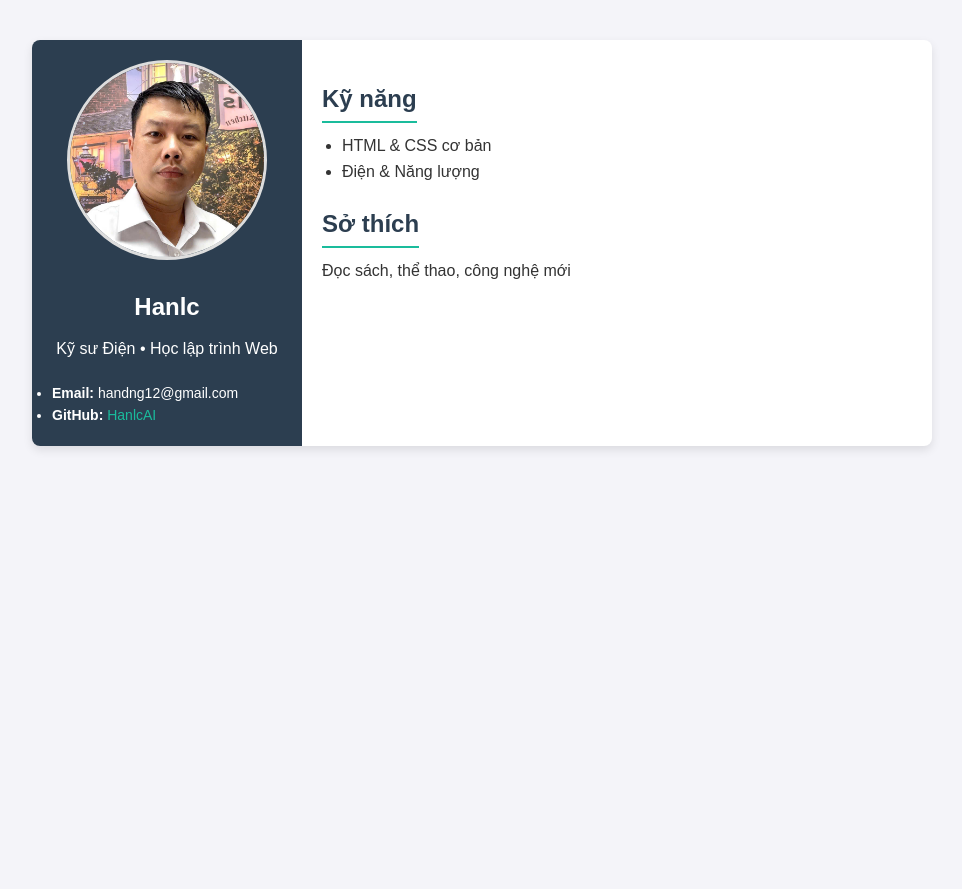
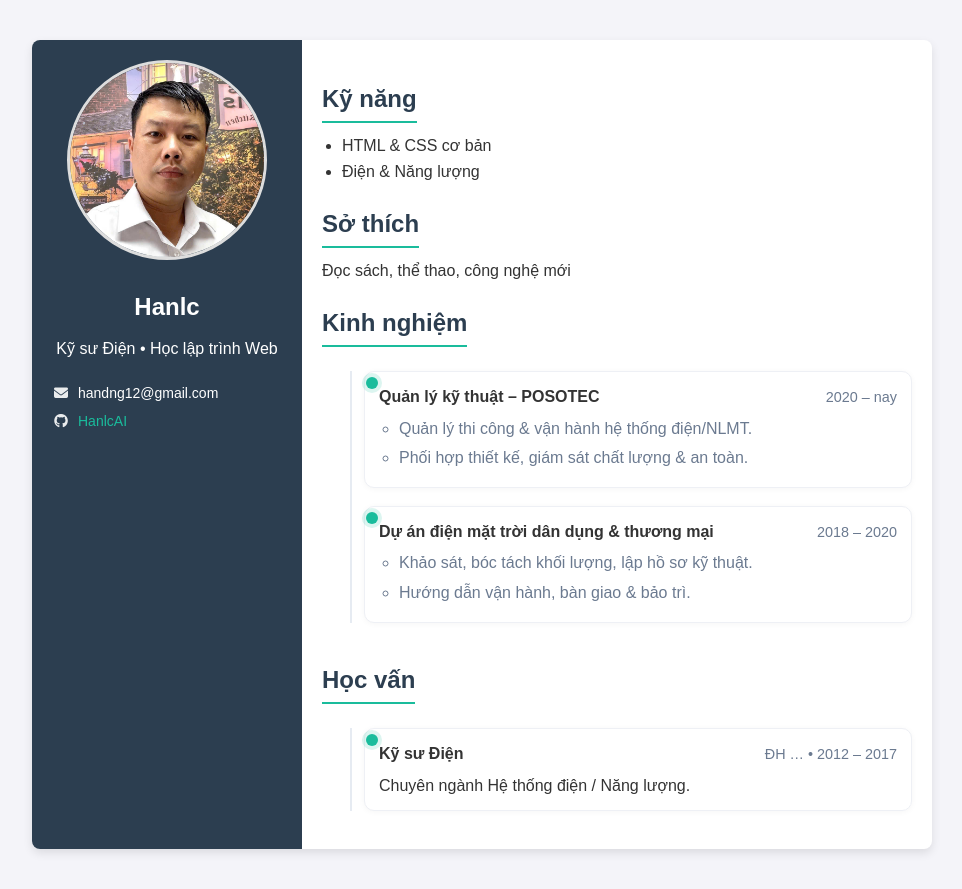
Before and after one commit to HanlcAI/web-journey, a plain HTML site: page week-01/index.html in a window 1280 px wide. Shown: the whole page, without its empty margins (158-1120 px from the left). Before the commit the page ends 800 px from the top, so only its background shows below. Drawn offline with Linux system fonts and the light colour scheme.

Commit message:
Add Experience & Education timelines + icons

```diff
--- a/week-01/index.html
+++ b/week-01/index.html
@@ -1,25 +1,35 @@
 <!DOCTYPE html>
 <html lang="vi">
 <head>
-  <meta charset="UTF-8">
-  <meta name="viewport" content="width=device-width, initial-scale=1.0">
+  <meta charset="UTF-8" />
+  <meta name="viewport" content="width=device-width, initial-scale=1.0"/>
   <title>CV Cá nhân - Hanlc</title>
-  <link rel="stylesheet" href="style.css">
+
+  <!-- Font Awesome (icons) -->
+  <link rel="stylesheet"
+        href="https://cdnjs.cloudflare.com/ajax/libs/font-awesome/6.5.0/css/all.min.css"/>
+
+  <link rel="stylesheet" href="style.css" />
 </head>
 <body>
   <div class="container">
-    <!-- Cột trái -->
+    <!-- Sidebar trái -->
     <aside class="sidebar">
-      <img src="avatar.jpg" alt="Avatar" class="avatar">
+      <img src="avatar.jpg" alt="Avatar" class="avatar" />
       <h2>Hanlc</h2>
       <p>Kỹ sư Điện • Học lập trình Web</p>
       <ul class="info">
-        <li><strong>Email:</strong> handng12@gmail.com</li>
-        <li><strong>GitHub:</strong> <a href="https://github.com/HanlcAI" target="_blank">HanlcAI</a></li>
+        <li><i class="fa-solid fa-envelope"></i> handng12@gmail.com</li>
+        <li><i class="fa-brands fa-github"></i>
+          <a href="https://github.com/HanlcAI" target="_blank" rel="noreferrer">HanlcAI</a>
+        </li>
+        <!-- Thêm nếu có -->
+        <!-- <li><i class="fa-solid fa-phone"></i> 09xx xxx xxx</li> -->
+        <!-- <li><i class="fa-solid fa-location-dot"></i> TP. HCM</li> -->
       </ul>
     </aside>
 
-    <!-- Cột phải -->
+    <!-- Nội dung phải -->
     <main class="content">
       <section>
         <h2>Kỹ năng</h2>
@@ -33,6 +43,70 @@
         <h2>Sở thích</h2>
         <p>Đọc sách, thể thao, công nghệ mới</p>
       </section>
+
+      <!-- Kinh nghiệm -->
+      <section>
+        <h2>Kinh nghiệm</h2>
+        <ul class="timeline">
+          <li class="tl-item">
+            <span class="tl-dot"></span>
+            <div class="tl-content">
+              <div class="tl-head">
+                <strong>Quản lý kỹ thuật – POSOTEC</strong>
+                <span class="tl-time">2020 – nay</span>
+              </div>
+              <ul class="tl-bullets">
+                <li>Quản lý thi công & vận hành hệ thống điện/NLMT.</li>
+                <li>Phối hợp thiết kế, giám sát chất lượng & an toàn.</li>
+              </ul>
+            </div>
+          </li>
+
+          <li class="tl-item">
+            <span class="tl-dot"></span>
+            <div class="tl-content">
+              <div class="tl-head">
+                <strong>Dự án điện mặt trời dân dụng & thương mại</strong>
+                <span class="tl-time">2018 – 2020</span>
+              </div>
+              <ul class="tl-bullets">
+                <li>Khảo sát, bóc tách khối lượng, lập hồ sơ kỹ thuật.</li>
+                <li>Hướng dẫn vận hành, bàn giao & bảo trì.</li>
+              </ul>
+            </div>
+          </li>
+        </ul>
+      </section>
+
+      <!-- Học vấn -->
+      <section>
+        <h2>Học vấn</h2>
+        <ul class="timeline">
+          <li class="tl-item">
+            <span class="tl-dot"></span>
+            <div class="tl-content">
+              <div class="tl-head">
+                <strong>Kỹ sư Điện</strong>
+                <span class="tl-time">ĐH … • 2012 – 2017</span>
+              </div>
+              <p>Chuyên ngành Hệ thống điện / Năng lượng.</p>
+            </div>
+          </li>
+          <!-- Thêm chứng chỉ nếu có -->
+          <!--
+          <li class="tl-item">
+            <span class="tl-dot"></span>
+            <div class="tl-content">
+              <div class="tl-head">
+                <strong>Chứng chỉ …</strong>
+                <span class="tl-time">2024</span>
+              </div>
+              <p>Mô tả ngắn 1 dòng.</p>
+            </div>
+          </li>
+          -->
+        </ul>
+      </section>
     </main>
   </div>
 </body>
--- a/week-01/style.css
+++ b/week-01/style.css
@@ -74,3 +74,68 @@ body {
 .content ul {
   margin-left: 20px;
 }
+/* --- (giữ nguyên các đoạn reset, .container, .sidebar, .content, .avatar cũ) --- */
+
+/* ===== Icons trong sidebar ===== */
+.info { list-style: none; padding-left: 0; }
+.info li { display: flex; gap: 8px; align-items: center; margin: 6px 0; }
+.info i { width: 18px; text-align: center; opacity: .9; }
+
+/* ===== Timeline (Kinh nghiệm / Học vấn) ===== */
+.timeline {
+  list-style: none;
+  position: relative;
+  margin-left: 4px;
+  padding-left: 22px;          /* khoảng cho đường dọc */
+}
+.timeline::before {
+  content: "";
+  position: absolute;
+  left: 8px;
+  top: 0;
+  bottom: 0;
+  width: 2px;
+  background: #e6ebf2;
+}
+
+.tl-item { position: relative; margin: 14px 0 18px; }
+.tl-dot {
+  position: absolute;
+  left: 2px;
+  top: 6px;
+  width: 12px;
+  height: 12px;
+  border-radius: 50%;
+  background: var(--brand, #1abc9c);
+  box-shadow: 0 0 0 4px rgba(26,188,156,0.15);
+}
+.tl-content {
+  background: #fff;
+  border: 1px solid #eef0f5;
+  border-radius: 10px;
+  padding: 12px 14px;
+  box-shadow: 0 1px 6px rgba(0,0,0,.04);
+}
+
+.tl-head {
+  display: flex;
+  justify-content: space-between;
+  gap: 10px;
+  align-items: baseline;
+  margin-bottom: 6px;
+}
+.tl-time {
+  color: #6b7a90;
+  font-size: .9rem;
+  white-space: nowrap;
+}
+.tl-bullets { margin-left: 18px; color: #6b7a90; }
+.tl-bullets li { margin: 4px 0; }
+
+/* Mobile tweak */
+@media (max-width: 720px) {
+  .tl-head { flex-direction: column; gap: 2px; }
+  .timeline { padding-left: 18px; }
+  .timeline::before { left: 6px; }
+  .tl-dot { left: 0; }
+}
```
